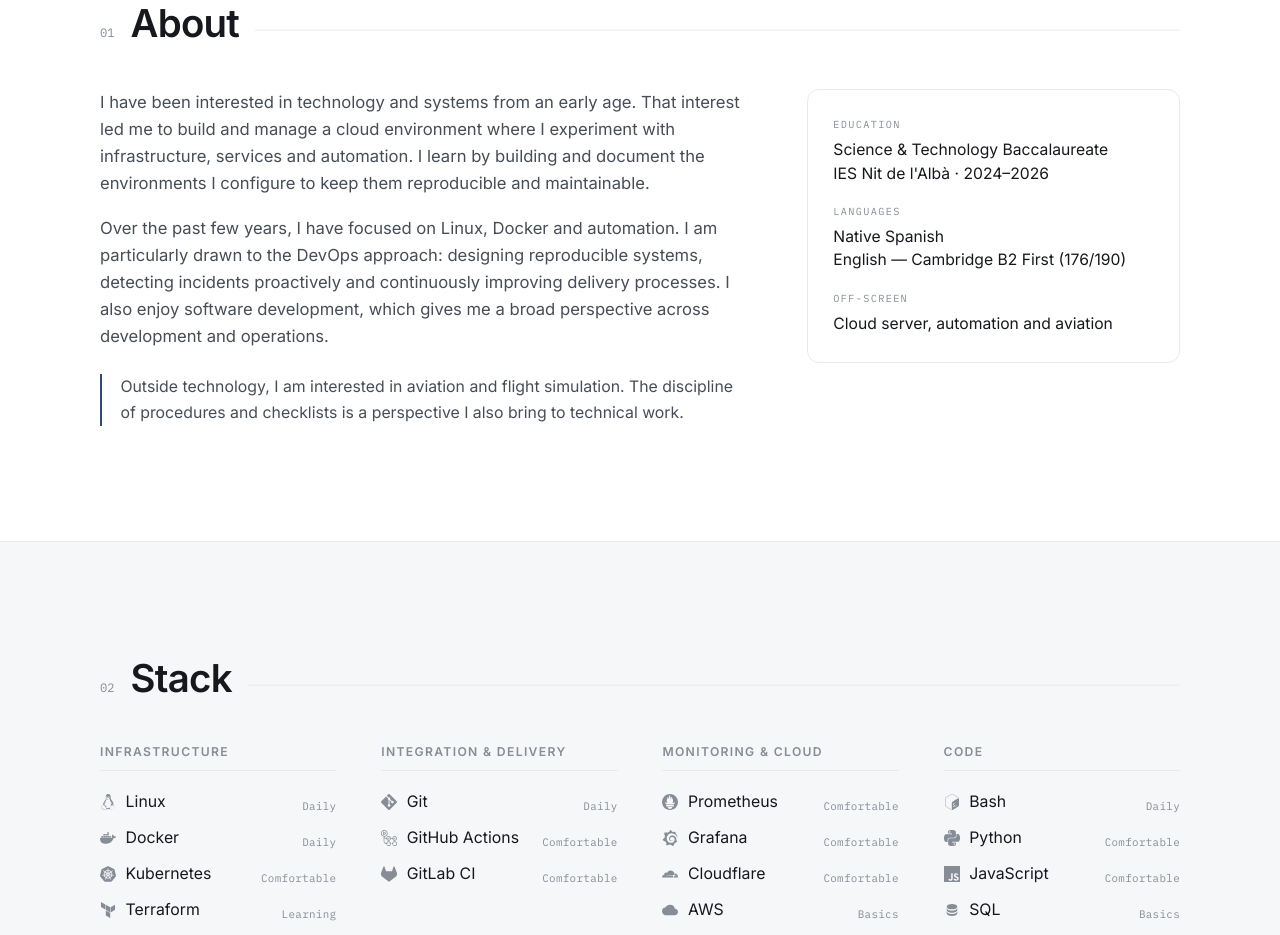
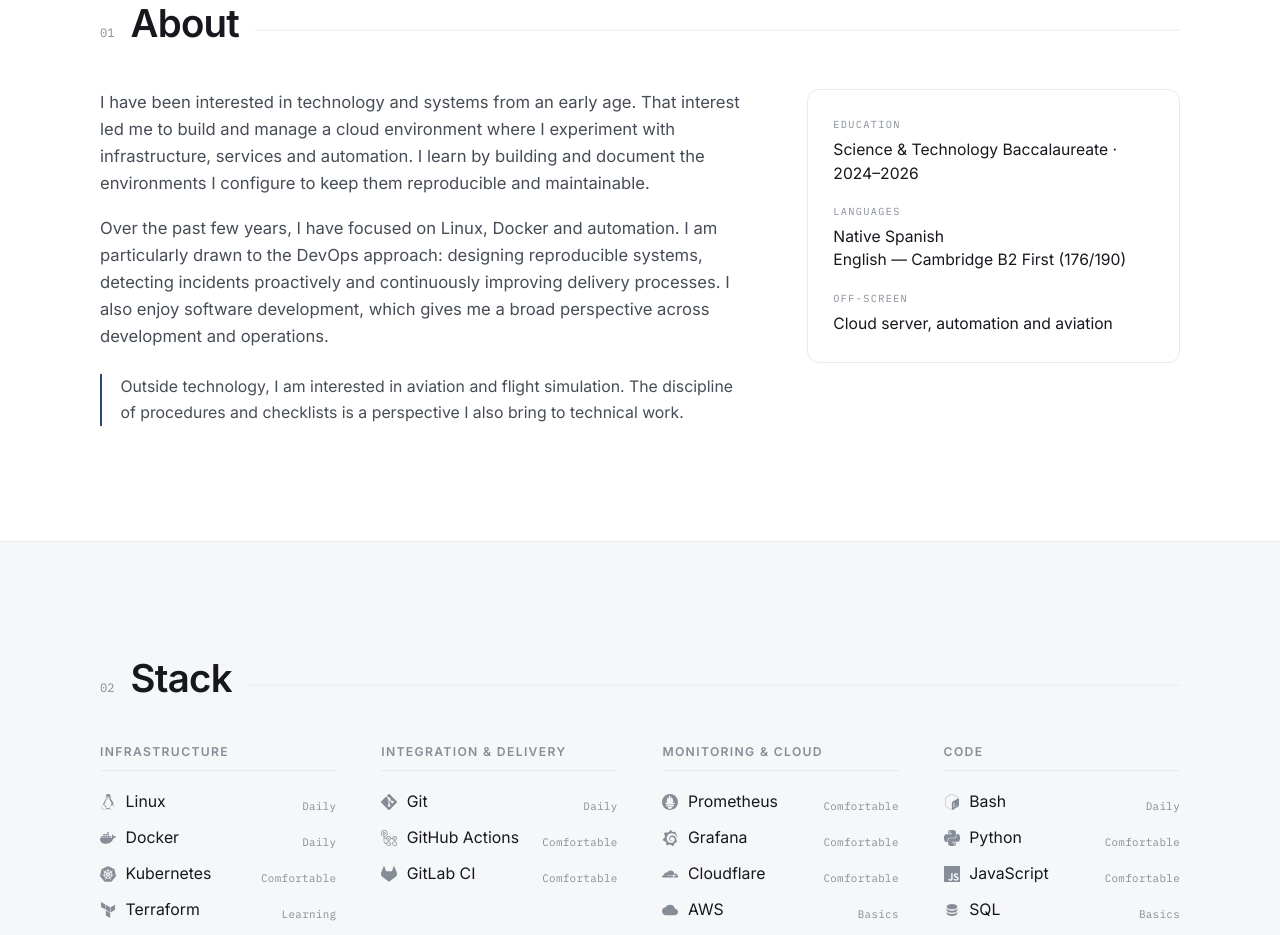
Before and after one commit to babyharpsea/portfolio, a React (Vite) app: page / in a window 1280 px wide. Shown: the part 1060-1995 px from the top of the page. Built offline with nearby package versions, Linux system fonts and the light colour scheme.

Commit message:
Remove school name from portfolio

```diff
--- a/src/i18n.tsx
+++ b/src/i18n.tsx
@@ -39,8 +39,7 @@
     "about.note":
       "Fuera del ámbito tecnológico, me interesa la aviación y la simulación de vuelo. La disciplina de los procedimientos y las listas de comprobación es una perspectiva que aplico también a mi trabajo técnico.",
     "side.edu.t": "Formación",
-    "side.edu.d":
-      "Bachillerato Científico-Tecnológico<br>IES Nit de l'Albà · 2024–2026",
+    "side.edu.d": "Bachillerato Científico-Tecnológico · 2024–2026",
     "side.lang.t": "Idiomas",
     "side.lang.d": "Español nativo<br>Inglés — Cambridge B2 First (176/190)",
     "side.off.t": "Fuera de pantalla",
@@ -117,8 +116,7 @@
     "about.note":
       "Outside technology, I am interested in aviation and flight simulation. The discipline of procedures and checklists is a perspective I also bring to technical work.",
     "side.edu.t": "Education",
-    "side.edu.d":
-      "Science & Technology Baccalaureate<br>IES Nit de l'Albà · 2024–2026",
+    "side.edu.d": "Science & Technology Baccalaureate · 2024–2026",
     "side.lang.t": "Languages",
     "side.lang.d": "Native Spanish<br>English — Cambridge B2 First (176/190)",
     "side.off.t": "Off-screen",
```
